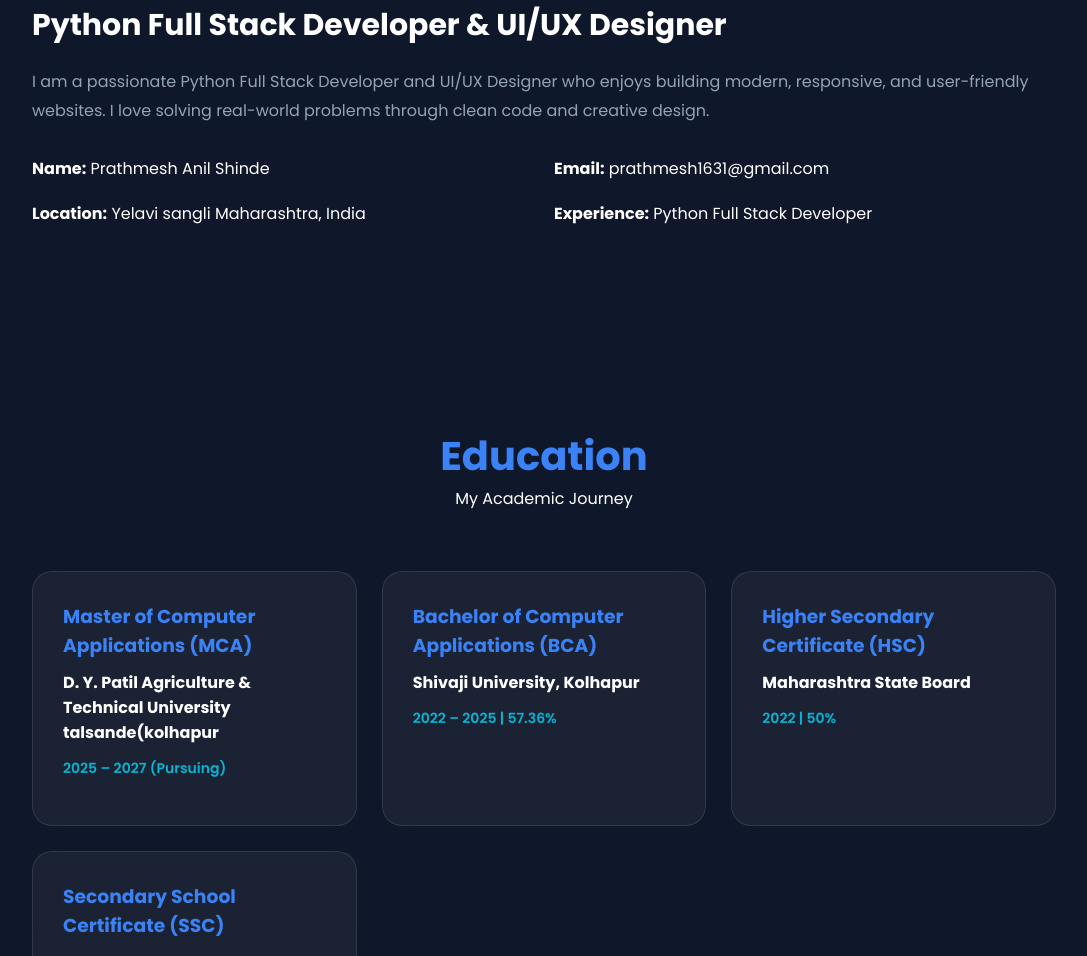
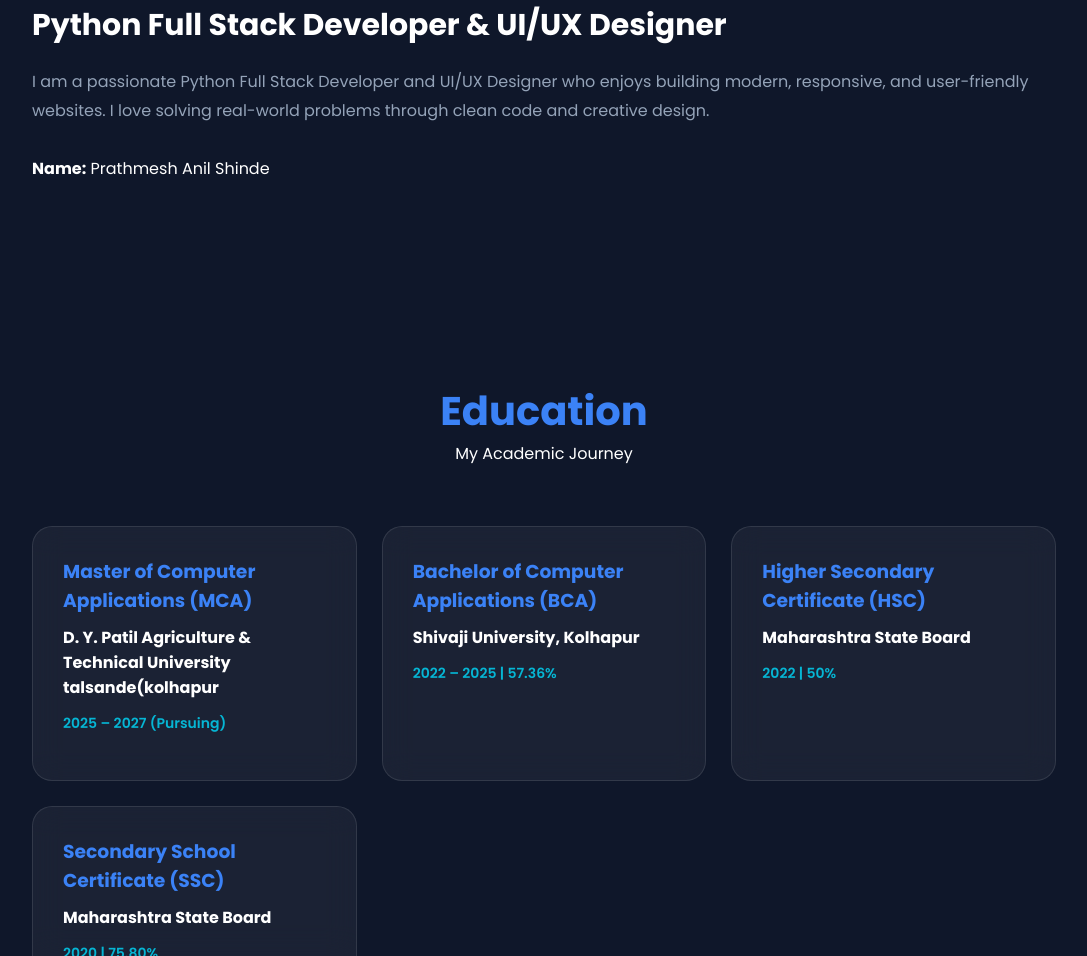
Before and after one commit to prathmesh1619/portfolio, a plain HTML site: page index.html in a window 1280 px wide. Shown: the part 1017-1973 px from the top of the page, without its empty margins (96-1183 px from the left). Drawn offline with nearby package versions, Linux system fonts and the light colour scheme.

Commit message:
Updated portfolio website

```diff
--- a/index.html
+++ b/index.html
@@ -89,18 +89,6 @@
 
                 <div>
                     <strong>Name:</strong> Prathmesh Anil Shinde
-                </div>
-
-                <div>
-                    <strong>Email:</strong> prathmesh1631@gmail.com
-                </div>
-
-                <div>
-                    <strong>Location:</strong> Yelavi sangli Maharashtra, India
-                </div>
-
-                <div>
-                    <strong>Experience:</strong> Python Full Stack Developer
                 </div>
 
             </div>
```
